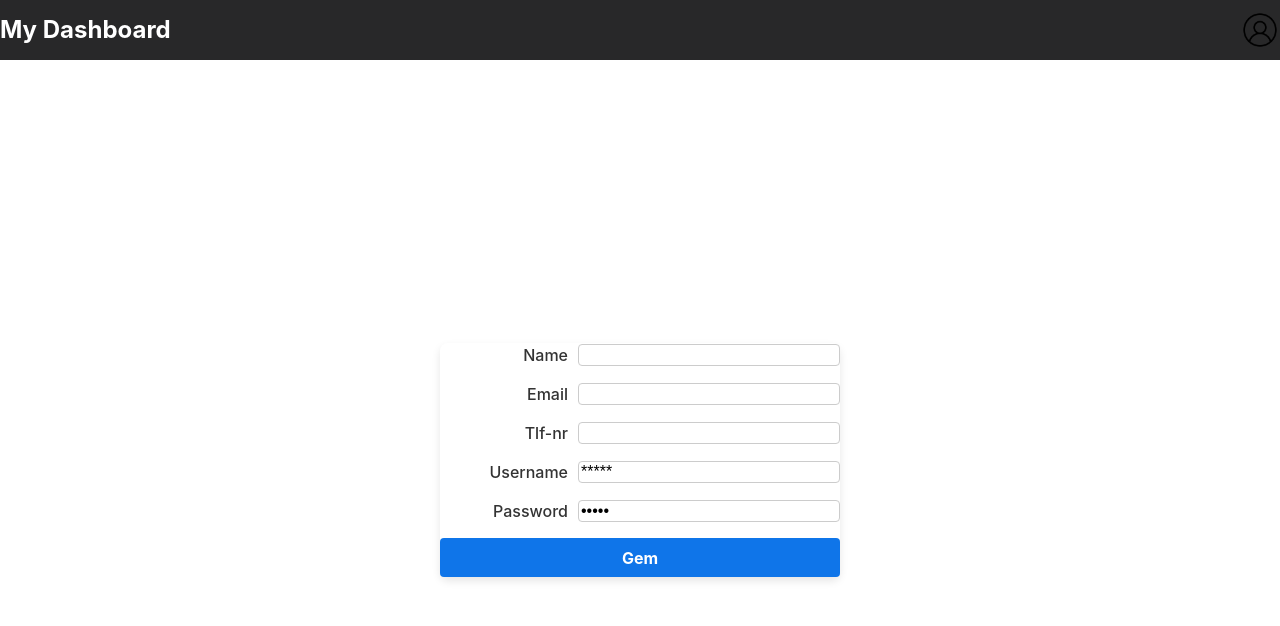
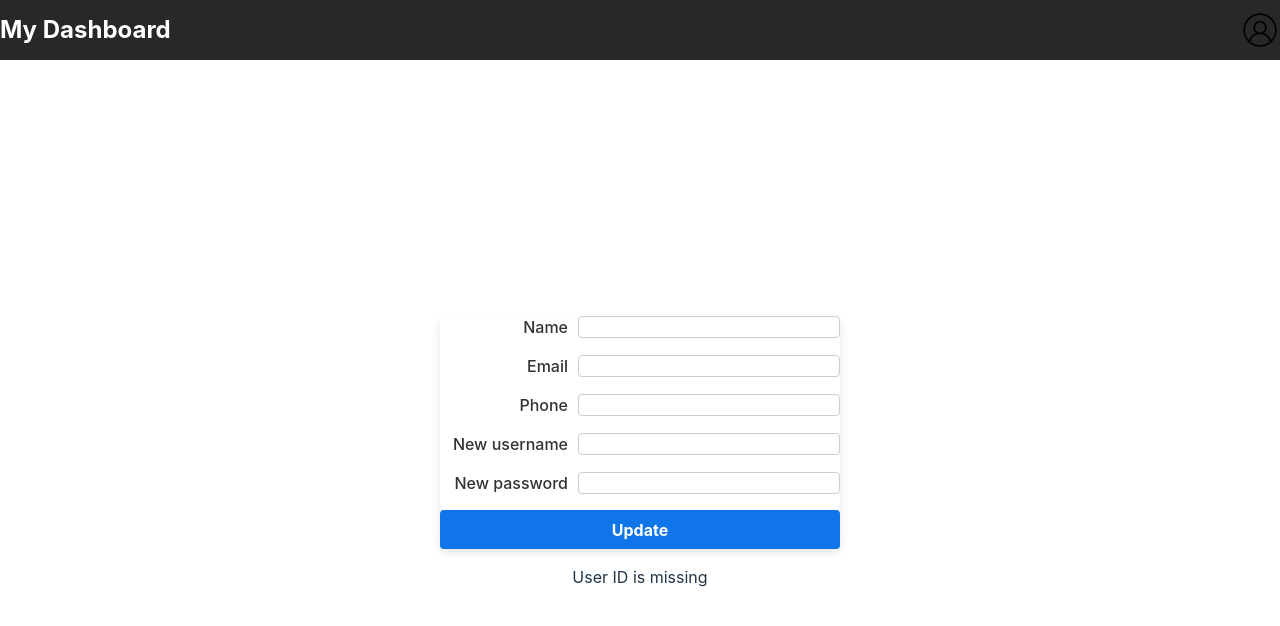
Before and after one commit to Kaqnae/Eksamen-3-semester, a React (Vite) app in the folder WebClient/: page /profilepage in a window 1280 px wide. Shown: the top 626 px of the page. Built offline with nearby package versions, Linux system fonts and the light colour scheme.

Commit message:
implementation of user profile

```diff
--- a/WebClient/src/pages/ProfilePage.tsx
+++ b/WebClient/src/pages/ProfilePage.tsx
@@ -1,7 +1,6 @@
 import React, { useEffect, useState } from "react";
 import TopBar from "../components/TopBar";
 import "../styles/profilepage.css";
-import { TextField } from "@mui/material";
 import { User } from "../types/User";
 import { UserService } from "../service/UserService";
 
@@ -29,6 +28,43 @@ const ProfilePage = () => {
     fetchUser();
   }, [userId])
 
+  const handleChange = (e: React.ChangeEvent<HTMLInputElement>) => {
+    if (user) {
+      setUser({
+        ...user,
+        [e.target.name]: e.target.value == "" &&
+        (e.target.name === "username" || e.target.name === "password")
+        ? null : e.target.value,
+      });
+    }
+  };
+
+  const handleUpdate = async (e: React.FormEvent) => {
+    e.preventDefault();
+
+    if (!userId) {
+      setError("UserId is missing");
+      return;
+    }
+
+    if (!user) {
+      setError("No user data available");
+      return;
+    }
+
+    try {
+      const updateSucces = await new UserService().updateUser(userId, user);
+      if (updateSucces) {
+        setError(null);
+        alert("User updated successfully!")
+      } else {
+        setError("Failed to update user");
+      }
+    } catch (error: any) {
+      setError(error.message || "An error occurred during user update");
+    }
+  }
+
   return (
     <>
       <TopBar></TopBar>
@@ -36,28 +72,29 @@ const ProfilePage = () => {
         <form className="profile-form">
           <div className="form-group">
             <label htmlFor="name">Name</label>
-            <input type="text" id="name" name="name" defaultValue={user?.name}/>
+            <input type="text" id="name" name="name" value={user?.name || ""} onChange={handleChange}/>
           </div>
           <div className="form-group">
             <label htmlFor="email">Email</label>
-            <input type="email" id="email" name="email" defaultValue={user?.email}/>
+            <input type="email" id="email" name="email" value={user?.email || ""} onChange={handleChange}/>
           </div>
           <div className="form-group">
-            <label htmlFor="phone">Tlf-nr</label>
-            <input type="tel" id="phone" name="phone" defaultValue={user?.phone}/>
+            <label htmlFor="phone">Phone</label>
+            <input type="tel" id="phone" name="phone" value={user?.phone || ""} onChange={handleChange}/>
           </div>
           <div className="form-group">
-            <label htmlFor="username">Username</label>
-            <input type="text" id="username" name="username" defaultValue={"*****"}/>
+            <label htmlFor="username">New username</label>
+            <input type="text" id="username" name="username" value={user?.username || ""} onChange={handleChange}/>
           </div>
           <div className="form-group">
-            <label htmlFor="password">Password</label>
-            <input type="password" id="password" name="password" defaultValue={"*****"}/>
+            <label htmlFor="password">New password</label>
+            <input type="password" id="password" name="password" value={user?.password || ""} onChange={handleChange}/>
           </div>
-          <button type="submit" className="submit-button">
-            Gem
+          <button type="submit" className="submit-button" onClick={handleUpdate}>
+            Update
           </button>
         </form>
+        {error && <p className="error">{error}</p>} {/* Vist fejlmeddelelser */}
       </div>
     </>
   );
--- a/WebClient/src/service/UserService.ts
+++ b/WebClient/src/service/UserService.ts
@@ -1,11 +1,15 @@
 import { User } from "../types/User";
 
 export class UserService {
+  private authToken: string | null;
+
+  constructor() {
+    this.authToken = localStorage.getItem("authToken");
+  }
 
   async getUser(userId: string): Promise<User> {
-    const authToken = localStorage.getItem("authToken");
 
-    if (!authToken) {
+    if (!this.authToken) {
       throw new Error("No authentication token found");
     }
 
@@ -14,7 +18,7 @@ export class UserService {
         method: "GET",
         headers: {
           "Content-Type": "application/json" ,
-          Authorization: `Bearer ${authToken}`
+          Authorization: `Bearer ${this.authToken}`
         }
       });
 
@@ -23,10 +27,36 @@ export class UserService {
         throw new Error(`Error fetching user data: ${errorMessage}`);
       }
       const responseJson = await response.json();
-      console.log(responseJson);
       return responseJson as User;
     } catch (error) {
       throw new Error("Error fetching user data");
     }
   }
+
+  async updateUser(userId: string, user: User): Promise<boolean> {
+
+    if (!this.authToken) {
+      throw new Error("No authentication token found");
+    }
+
+    try {
+      const response = await fetch(`http://localhost:5000/api/users/${userId}`, {
+        method: "PUT",
+        headers: {
+          "Content-Type": "application/json",
+          Authorization: `Bearer ${this.authToken}`,
+        },
+        body: JSON.stringify(user),
+      });
+
+      if (!response.ok) {
+        const errorMessage = await response.text();
+        throw new Error(`Error updating user: ${errorMessage}`);
+      }
+
+      return true;
+    } catch (error) {
+      throw new Error("Error updating user");
+    }
+  }
 }
--- a/WebClient/src/types/User.ts
+++ b/WebClient/src/types/User.ts
@@ -6,4 +6,5 @@ export type User = {
     role: string,
     username: string | null,
     password: string | null,
+    institutionId: string
 }
```
